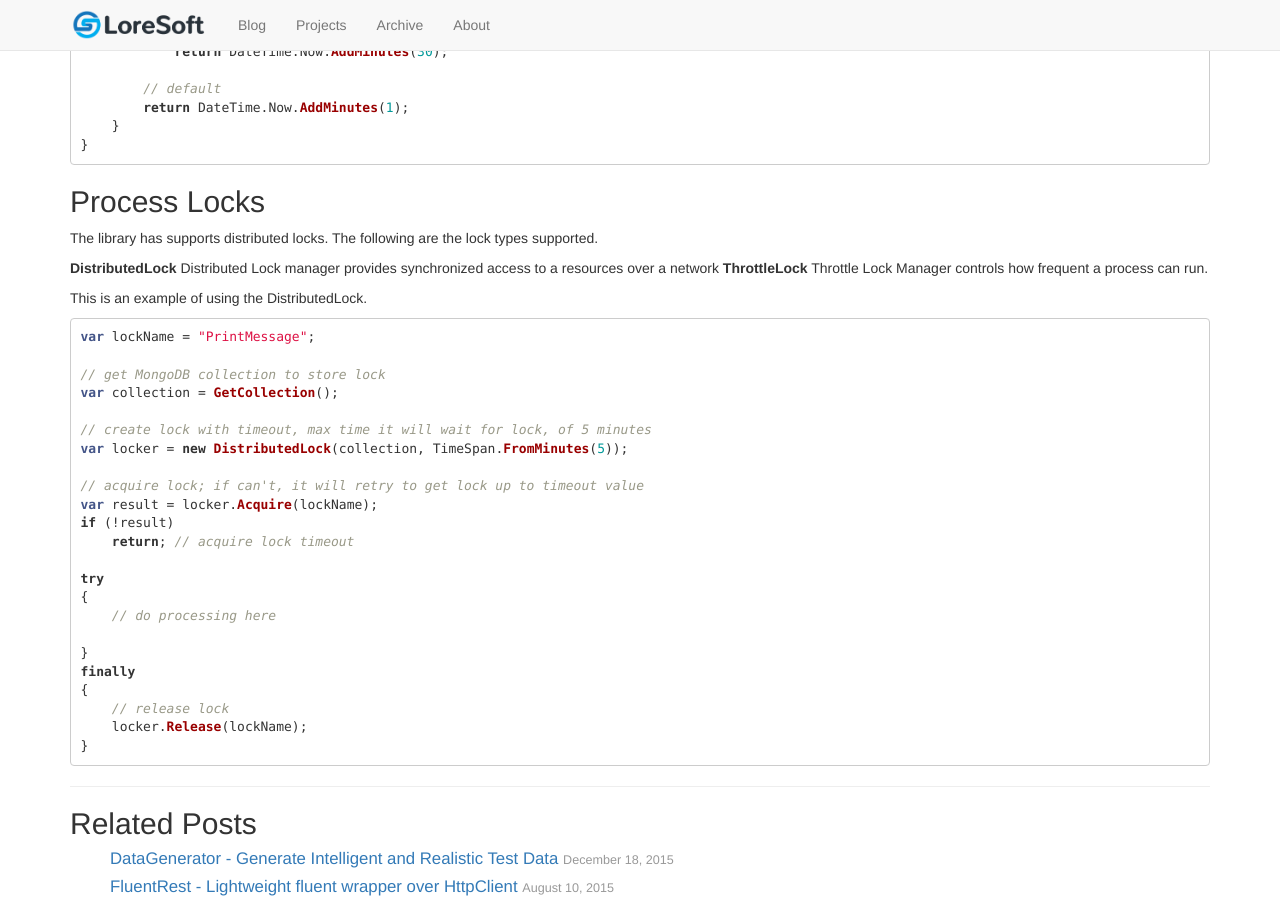
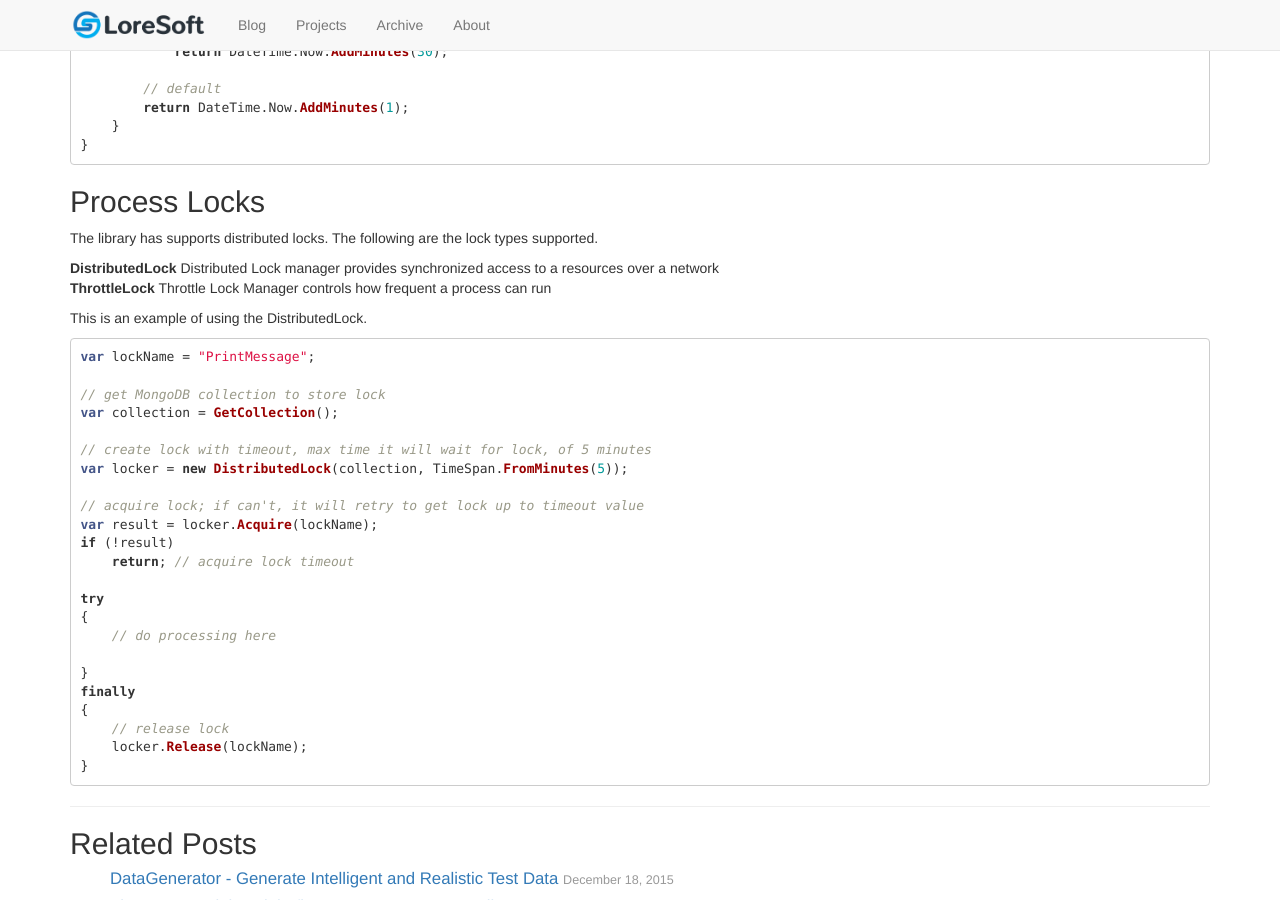
Before and after one commit to loresoft/loresoft.github.io, a Jekyll site: the page built from _posts/2016-04-10-MongoDB.Messaging--MongoDB Messaging Library.md, in a window 1280 px wide and 900 px high, scrolled down 4354 px. Built offline with Jekyll 4.4.1, drawn with Linux system fonts in a browser that asks for light colours; nearby versions of some CDN libraries; comment, search, counter and statistics services are not loaded.

Commit message:
more format fixes

```diff
--- a/_posts/2016-04-10-MongoDB.Messaging--MongoDB Messaging Library.md
+++ b/_posts/2016-04-10-MongoDB.Messaging--MongoDB Messaging Library.md
@@ -259,8 +259,7 @@
 The library has supports distributed locks.  The following are the lock types supported.
 
 **DistributedLock** Distributed Lock manager provides synchronized access to a resources over a network
-**ThrottleLock** Throttle Lock Manager controls how frequent a process can run.
-
+**ThrottleLock** Throttle Lock Manager controls how frequent a process can run
 
 This is an example of using the DistributedLock.
 
```
